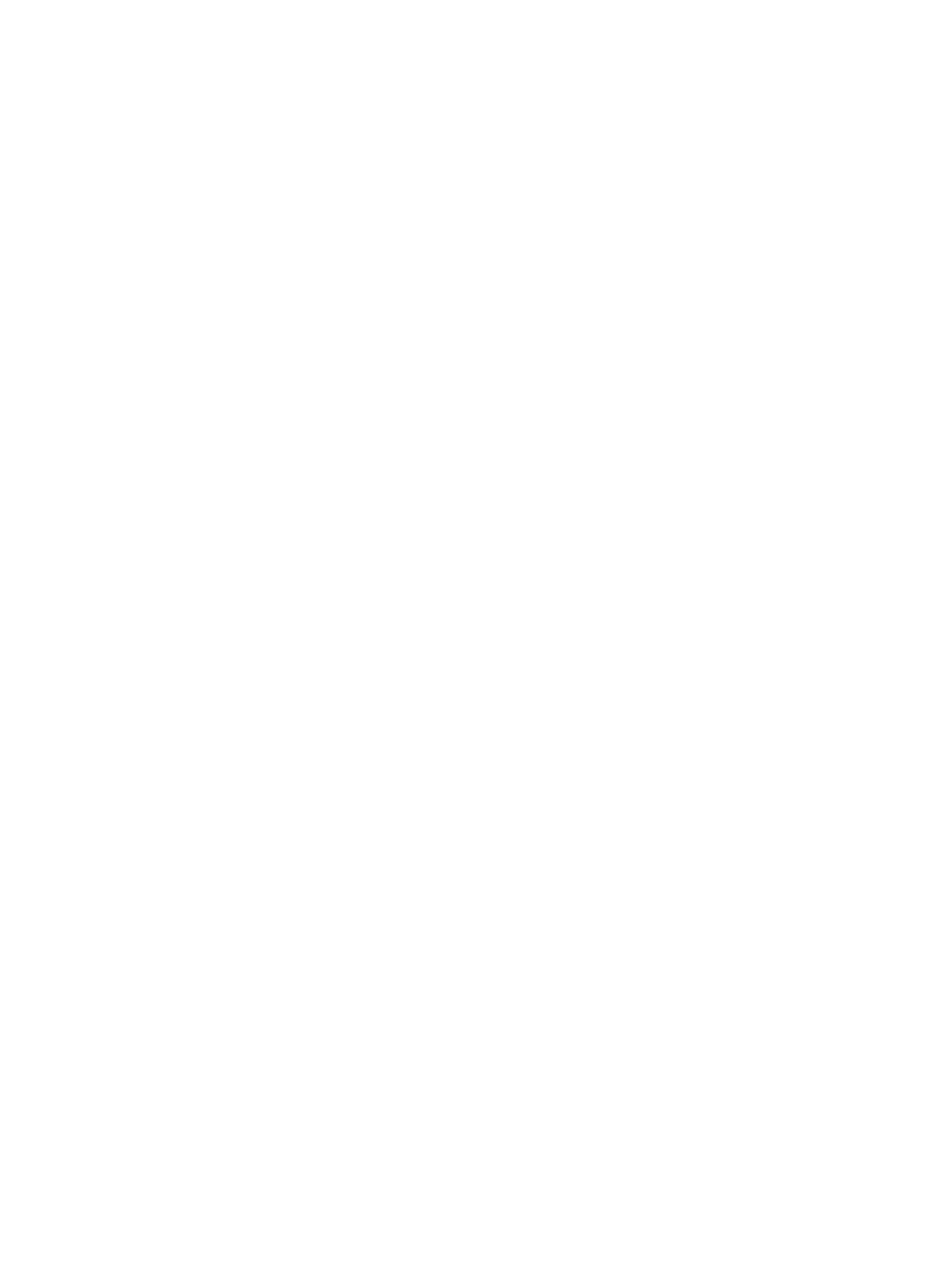
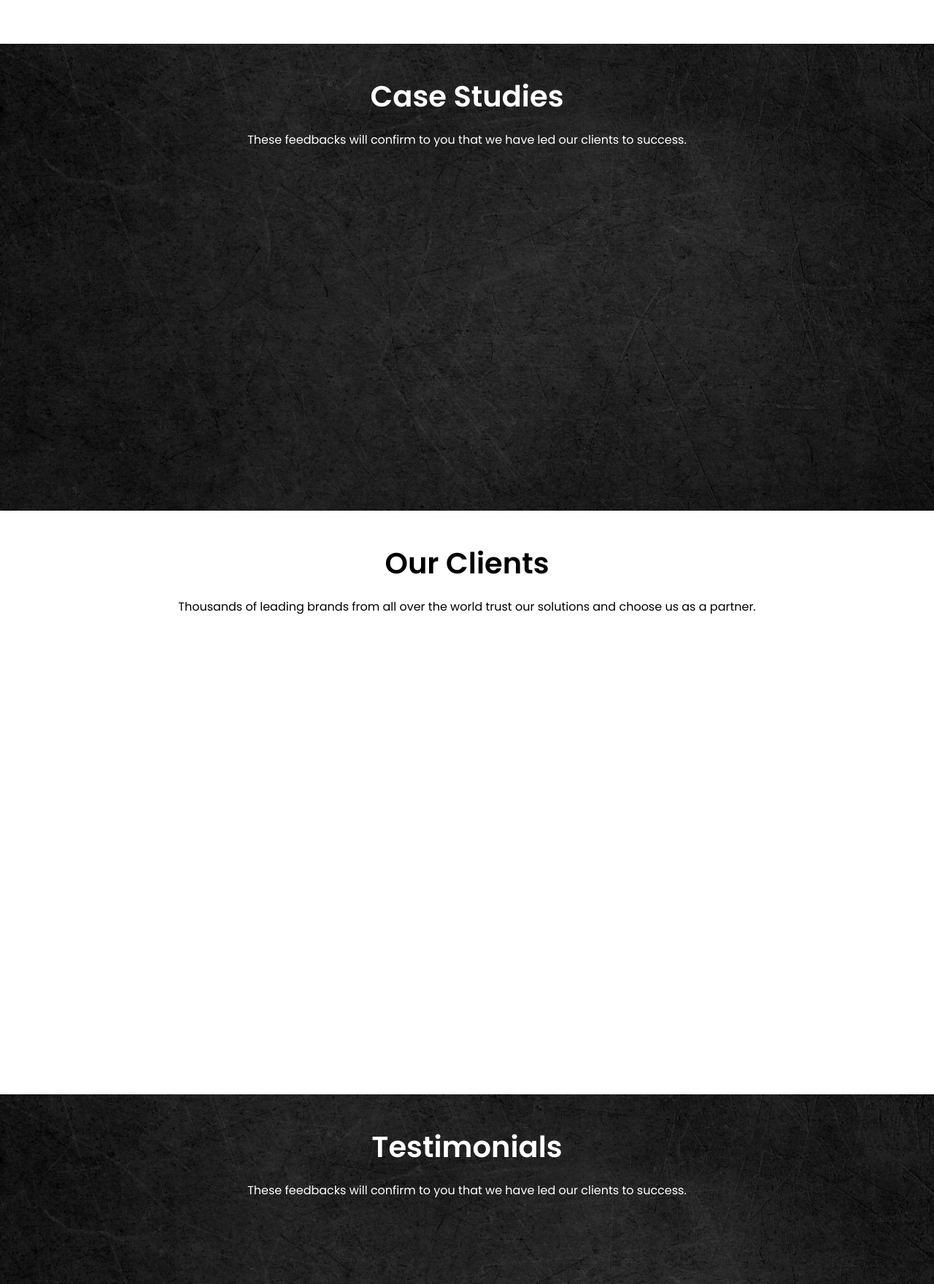
Before and after one commit to loops-it/demosite-web, a Next.js app: page / in a window 1280 px wide. Shown: the part 3658-5418 px from the top of the page at 73% size. Before the commit the page ends 2918 px from the top, so only its background shows below. Built offline with nearby package versions, Linux system fonts and the light colour scheme.

Commit message:
update page structure

```diff
--- a/app/page.tsx
+++ b/app/page.tsx
@@ -6,6 +6,18 @@
 import { HeadingOne, HeroTitle, SectionTitle, SectionTitleStyleTwo } from "@/components/Titles";
 import { kodeTechName } from "@/constants/variables";
 import { Paragraph } from "@/components/Paragraph";
+import { ServicesSolutions } from "@/components/Sliders";
+
+// import Swiper core and required modules
+import { Navigation, Pagination, Scrollbar, A11y } from 'swiper/modules';
+
+import { Swiper, SwiperSlide } from 'swiper/react';
+
+// Import Swiper styles
+import 'swiper/css';
+import 'swiper/css/navigation';
+import 'swiper/css/pagination';
+import 'swiper/css/scrollbar';
 
 
 export default function Home() {
@@ -28,8 +40,8 @@
       <div className="whoWeAre d-flex flex-column flex-lg-row justify-content-center align-items-center sec-x-padding py-5">
         <div className="col-12 col-lg-6 py-5 ">
           <SectionTitle title="Who we are" />
-          <HeadingOne titleLineOne={"Partner with Kode"} titleInRedColor={kodeTechName} titleLineTwo={"Solutions for digital success."}  />
-          <Paragraph text="Kode Tech (Pvt) Ltd is a well-established and renowned software development company with a rich legacy spanning over 14 years. Our extensive expertise has earned us a strong foothold in 15 international markets, where we’ve successfully delivered over 1,500 projects. Our innovative and creative approach and cutting-edge technologies always help for a better experience."/>
+          <HeadingOne titleLineOne={"Partner with Kode"} titleInRedColor={kodeTechName} titleLineTwo={"Solutions for digital success."} />
+          <Paragraph text="Kode Tech (Pvt) Ltd is a well-established and renowned software development company with a rich legacy spanning over 14 years. Our extensive expertise has earned us a strong foothold in 15 international markets, where we’ve successfully delivered over 1,500 projects. Our innovative and creative approach and cutting-edge technologies always help for a better experience." />
           <ButtonPrimaryArrow id="buttonNav" title="Explore More" link='/' />
         </div>
         <div className="col-12 col-lg-6 py-5 d-flex justify-content-center align-items-center">
@@ -50,6 +62,33 @@
       </div>
 
 
+      {/* section 3 - Our Services */}
+      <div className="ourServices d-flex flex-column flex-lg-row justify-content-center align-items-start sec-x-padding py-5">
+
+      </div>
+
+
+      {/* section 5 - Case Studies */}
+      <div className="ourSolutions d-flex flex-column flex-lg-row justify-content-center align-items-start sec-x-padding py-5">
+        <SectionTitleStyleTwo textColor="#ffffff" title="Case Studies" desc="These feedbacks will confirm to you that we have led our clients to success." />
+      </div>
+
+
+      {/* section 6 - Our Clients */}
+      <div className="ourServices d-flex flex-column flex-lg-row justify-content-center align-items-start sec-x-padding py-5">
+        <SectionTitleStyleTwo textColor="#000000" title="Our Clients" desc="Thousands of leading brands from all over the world trust our solutions and choose us as a partner." />
+      </div>
+
+      {/* section 7 - Testimonials */}
+      <div className="ourSolutions d-flex flex-column flex-lg-row justify-content-center align-items-start sec-x-padding py-5">
+        <SectionTitleStyleTwo textColor="#ffffff" title="Testimonials" desc="These feedbacks will confirm to you that we have led our clients to success." />
+      </div>
+
+      {/* section 8 - Knowledge Centre */}
+      <div className="ourServices d-flex flex-column flex-lg-row justify-content-center align-items-start sec-x-padding py-5">
+        <SectionTitleStyleTwo textColor="#000000" title="Knowledge Centre" desc="These feedbacks will confirm to you that we have led our clients to success." />
+      </div>
+
     </main>
   );
 }
--- /dev/null
+++ b/components/Sliders/index.tsx
@@ -0,0 +1,14 @@
+import React from 'react';
+
+interface ServicesSolutions {
+    text: string;
+}
+
+export const ServicesSolutions: React.FC<ServicesSolutions> = ({ text }) => {
+
+    return (
+        <>
+            <p className="paraStyleOne mb-5">{text}</p>
+        </>
+    );
+};
--- a/package.json
+++ b/package.json
@@ -13,7 +13,8 @@
     "next": "14.2.3",
     "react": "^18",
     "react-dom": "^18",
-    "react-icons": "^5.2.1"
+    "react-icons": "^5.2.1",
+    "swiper": "^11.1.3"
   },
   "devDependencies": {
     "@types/node": "^20",
```
Also changed, not shown: 1 other file (tests, documents, lock files or other folders).
